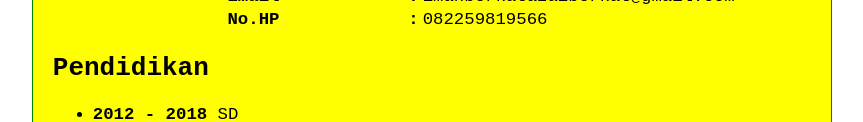
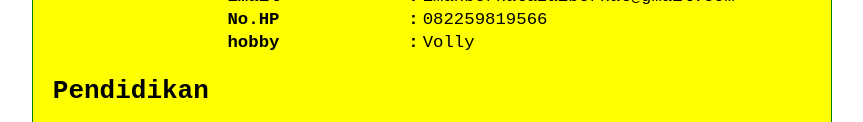
Before and after one commit to imanberkatzai06/biodata, a plain HTML site: page index.html in a window 1280 px wide. Shown: the part 331-453 px from the top of the page, without its empty margins (208-1071 px from the left). Drawn offline with Linux system fonts and the light colour scheme.

Commit message:
Update index.html

```diff
--- a/index.html
+++ b/index.html
@@ -57,6 +57,13 @@
 						<th>No.HP</th>
 						<th>:</th>
 						<td>082259819566</td>
+						<tr>
+							<th>hobby</th>
+							<th>:</th>
+							<td>Volly</td>
+						</tr>
+
+
 					</tr>
 				</table>
 
```
